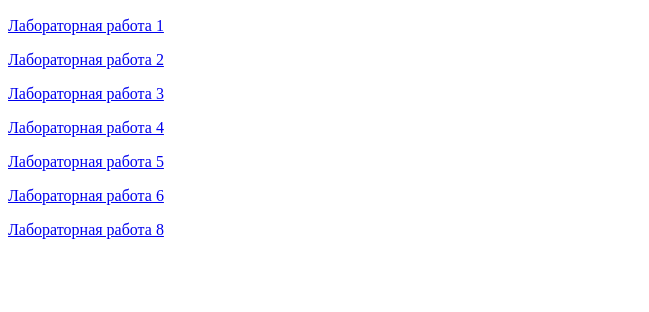
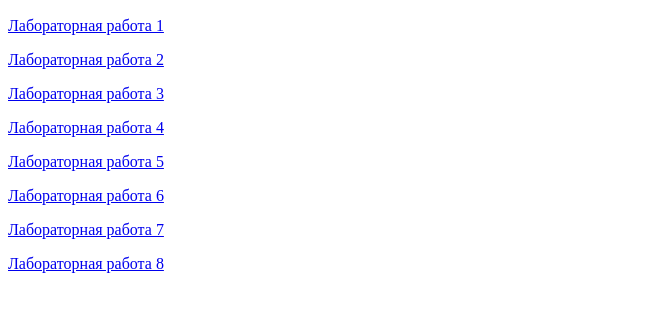
Before and after one commit to Kristina-di-oss/Razrab_Proekt, a plain HTML site: page index.html in a window 1280 px wide. Shown: the part 110-422 px from the top of the page, without its empty margins (0-649 px from the left). Drawn offline with Linux system fonts and the light colour scheme.

Commit message:
Update index.html

```diff
--- a/index.html
+++ b/index.html
@@ -18,6 +18,7 @@
 	<p><a href="lb4.html">Лабораторная работа 4</a></p>
 	<p><a href="lb5.html">Лабораторная работа 5</a></p>
 	<p><a href="lb6.html">Лабораторная работа 6</a></p>
+	<p><a href="lb7.html">Лабораторная работа 7</a></p>
 	<p><a href="lb8.html">Лабораторная работа 8</a></p>
 </body>
 </html>
```
